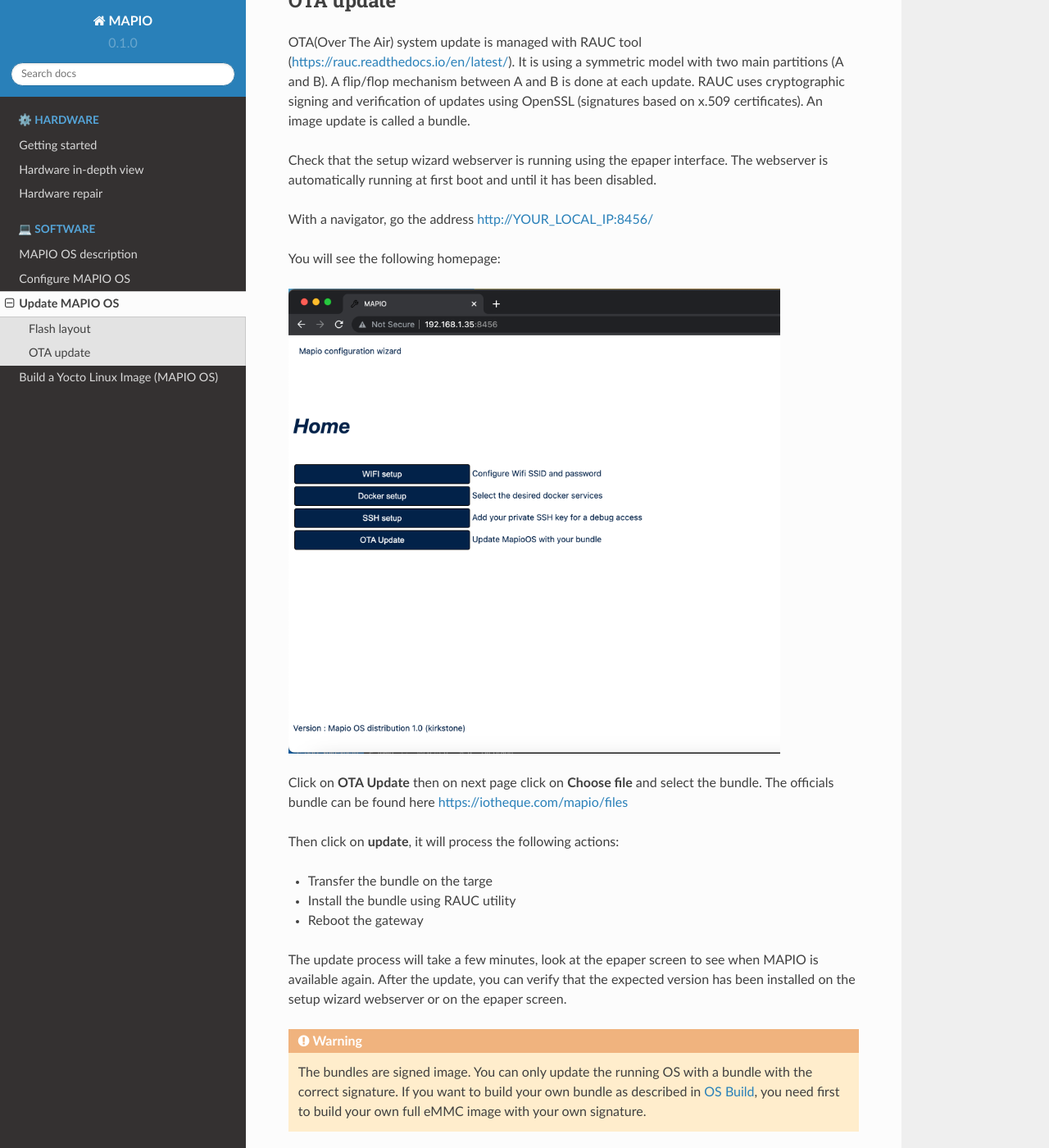
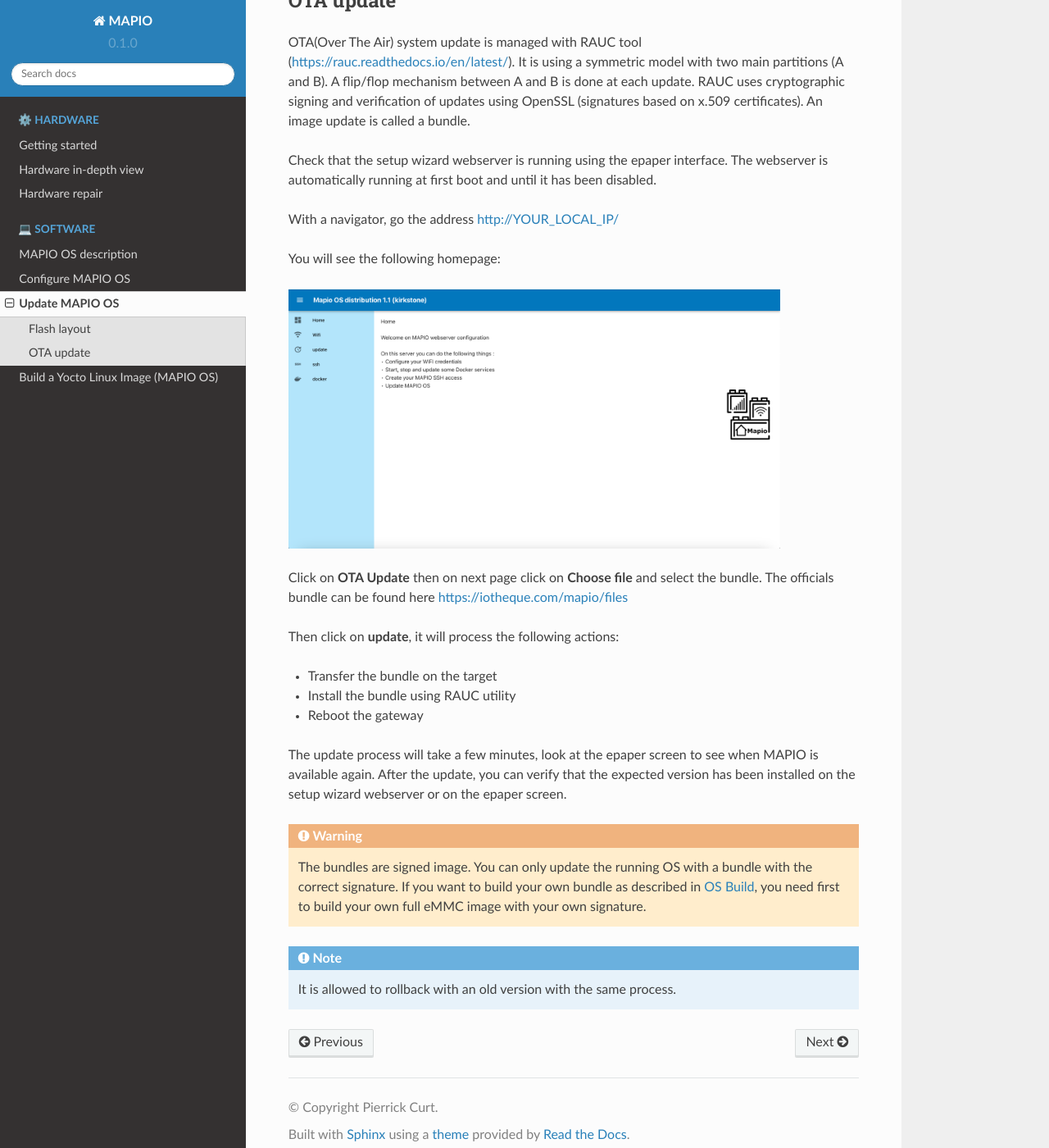
Before and after one commit to pcurt/mapio-docs, a Sphinx documentation site: the page built from docs/source/os-update.rst, in a window 1280 px wide and 1400 px high, scrolled down 646 px. Shown: the whole window at 82% size. Built offline with Sphinx 7.4.7 and the Read the Docs theme 2.0.0, drawn with Linux system fonts in a browser that asks for light colours.

Commit message:
feat: update page with new webserver image

```diff
--- a/docs/source/os-build.rst
+++ b/docs/source/os-build.rst
@@ -11,7 +11,7 @@
 * Linux machine
 * At least 90Go of free disk
 * At least 8Go of RAM and at least a 4 CPU cores
-* Follow the following README https://github.com/pcurt/yocto-build/blob/main/README.md to install :
+* Follow the following README https://github.com/pcurt/yocto-build/blob/main/README.md to install:
     * Git
     * Docker
     * CQFD
--- a/docs/source/os-update.rst
+++ b/docs/source/os-update.rst
@@ -43,7 +43,7 @@
 The webserver is automatically running at first boot and until it has been disabled.
 
 With a navigator, go the address
-http://YOUR_LOCAL_IP:8456/
+http://YOUR_LOCAL_IP/
 
 You will see the following homepage:
 
@@ -56,7 +56,7 @@
 
 Then click on **update**, it will process the following actions:
 
-*  Transfer the bundle on the targe
+*  Transfer the bundle on the target
 *  Install the bundle using RAUC utility
 *  Reboot the gateway
 
```
Also changed, not shown: docs/images/webapp_home.png.
